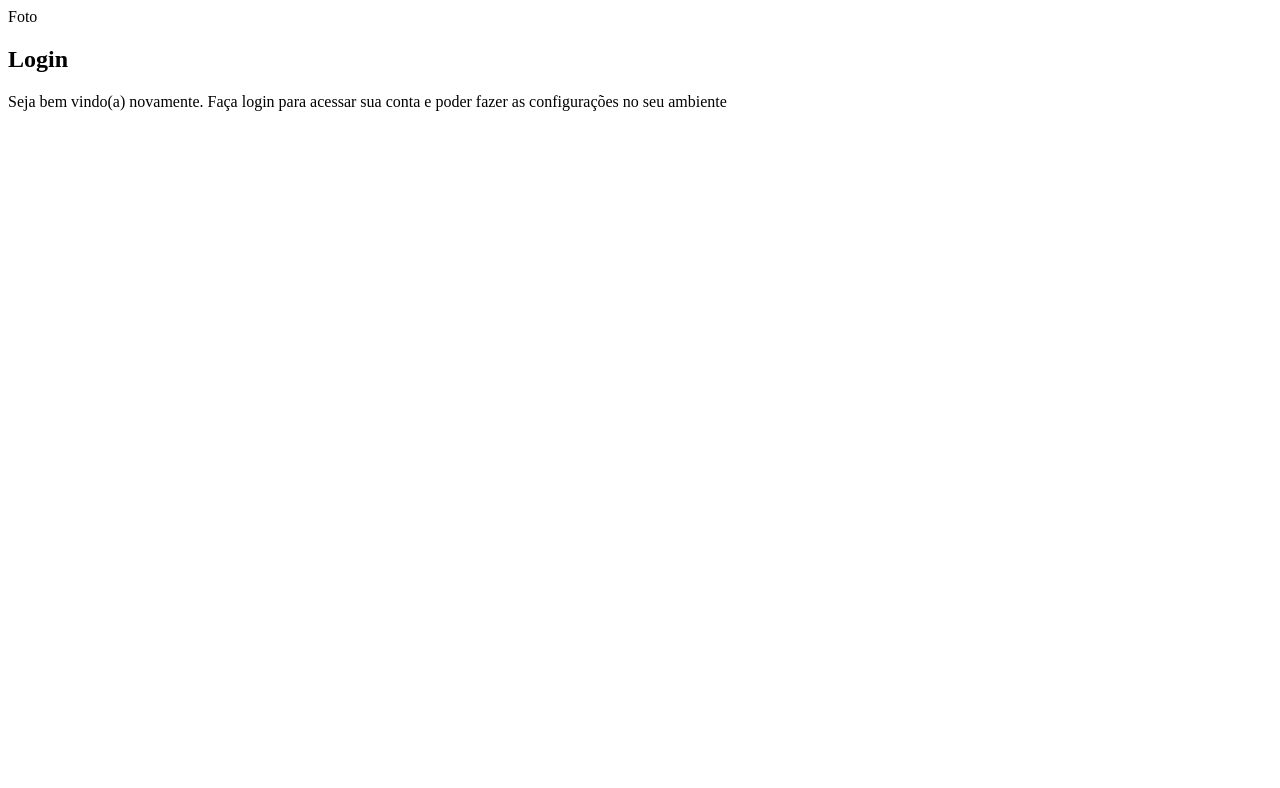
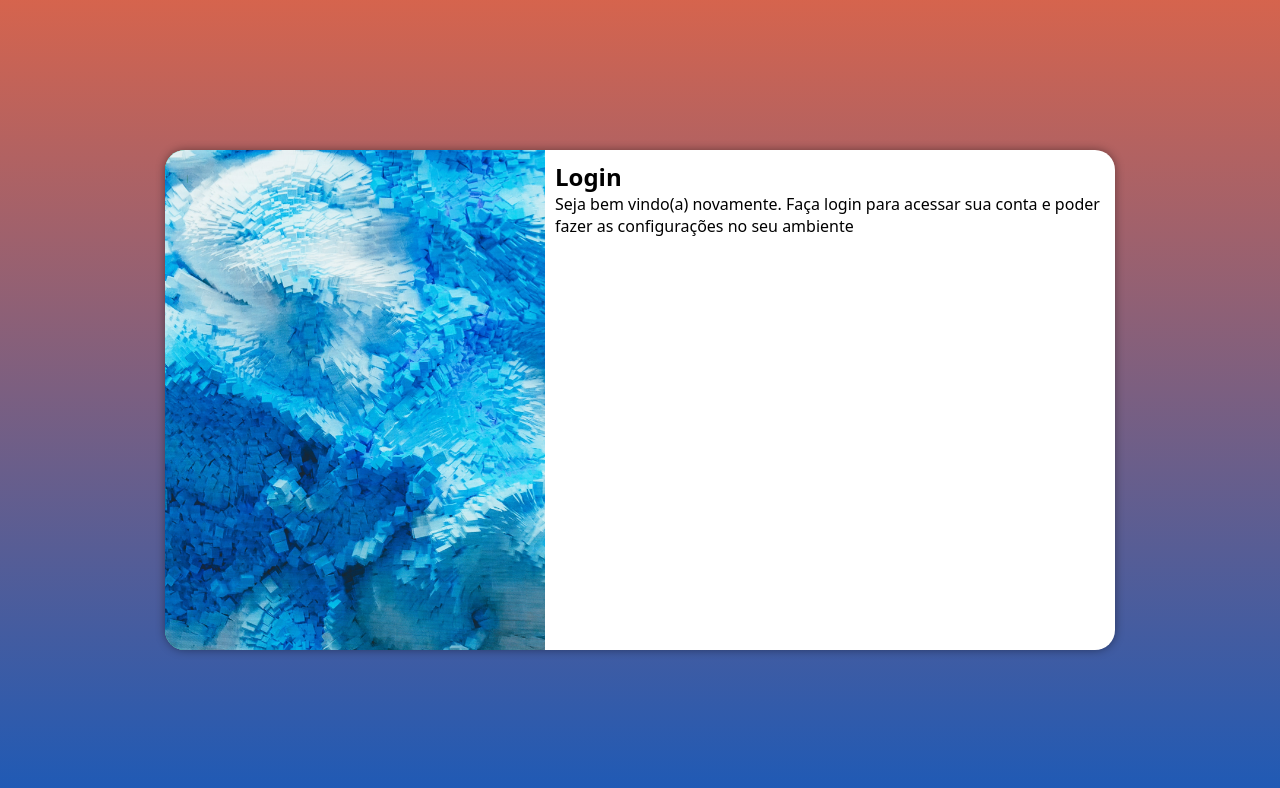
Before and after one commit to KauanMoretti/projeto-login, a plain HTML site: page index.html in a window 1280 px wide. Drawn offline with Linux system fonts and the light colour scheme.

Commit message:
media query para outras telas

```diff
--- /dev/null
+++ b/estilos/media-query.css
@@ -0,0 +1,50 @@
+@charset "UTF-8";
+
+/*Pequenas Telas: Até 600px
+Celular:  De 600px até 768
+Tablet 768 até 992
+Desktop 992 até 1200px
+Grandes Telas: acima de 1200px */
+
+@media screen and  (min-width:  768px)  and (max-width:  992px) {
+
+    body{
+        background-image: linear-gradient(to top,  #0045ad83, #fa6132ce);
+    }
+
+    section#login{
+        width: 80vw;
+    }
+    section#login > div#imagem  {
+        float: left;
+        width: 30%;
+        height: 100%;
+    }
+
+    section#login > div#formulario{
+        float: right;
+        width: 70%;
+    }
+}
+
+@media screen and  (min-width:  992px) {
+
+    body{
+        background-image: linear-gradient(to top,  #0045ad83, #fa6132ce);
+    }
+
+    section#login {
+        width: 950px;
+    }
+
+    section#login > div#imagem  {
+        float: left;
+        width: 40%;
+        height: 100%;
+    }
+
+    section#login > div#formulario{
+        float: right;
+        width: 60%;
+    }
+}
--- a/estilos/style.css
+++ b/estilos/style.css
@@ -4,3 +4,53 @@
 Laranja : #FA6132
 Azul : #00AD80
 */
+
+*{
+    font-family: system-ui, -apple-system, BlinkMacSystemFont, 'Segoe UI', Roboto, Oxygen, Ubuntu, Cantarell, 'Open Sans', 'Helvetica Neue', sans-serif;
+    padding: 0px;
+    margin: 0px;
+    box-sizing: border-box;
+}
+
+body,html{
+    background-color: #0045ad83 ;
+    height: 100vh;
+    width: 100vw;
+}
+
+main{
+    position: relative;
+    height: 100vh;
+    width: 100vw;
+}
+
+section#login{
+
+    position: absolute;
+    top: 50%;
+    left: 50%;
+    transform: translate(-50%, -50%);
+
+    background-color: white;
+    width: 250px;
+    height: 500px;
+    border-radius: 20px;
+    overflow: hidden;
+    box-shadow: 0px 0px 10px rgba(0, 0, 0, 0.411);
+
+    transition: width .3s, height .3s;
+    transition-timing-function: ease;
+}
+
+section#login > div#imagem{
+    display: block;
+    background: #00AD80 url(../imagens/pexels-emre-can-acer-2110951.jpg) no-repeat;
+    height: 200px;
+    background-size: cover;
+    background-position: left  bottom;
+}
+
+section#login > div#formulario{
+    display: block;
+    padding: 10px;
+}
--- a/index.html
+++ b/index.html
@@ -5,17 +5,20 @@
     <meta name="viewport" content="width=device-width, initial-scale=1.0">
     <title>Login</title>
     <link rel="stylesheet" href="estilos/style.css">
+    <link rel="stylesheet" href="estilos/media-query.css">
 </head>
 <body>
     <main>
         <section id="login">
             <div id="imagem">
-                Foto
+                <!--Aqui vai a  imagem nas CSS-->
             </div>
-            <div id="formulário">
+            <div id="formulario">
                 <h1>Login</h1>
-                <p>Seja bem vindo(a) novamente. Faça login para acessar sua conta e  poder fazer as configurações no seu ambiente</p>
-                <form action="login.php" method="post"></form>
+                <p>Seja bem vindo(a) novamente. Faça login para acessar sua conta e poder fazer as configurações no seu ambiente</p>
+                <form action="login.php" method="post">
+
+                </form>
             </div>
         </section>
     </main>
```
